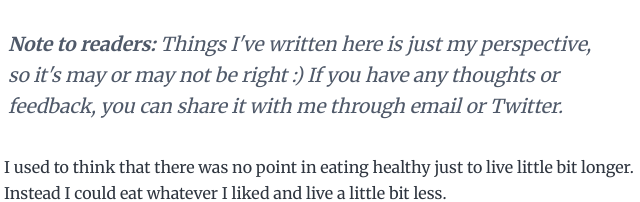
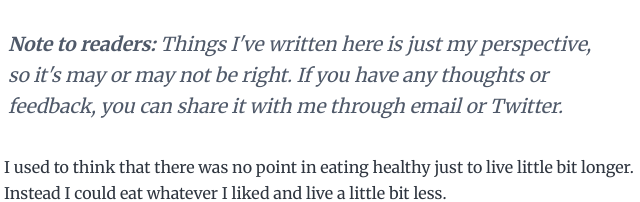
Before and after one commit to shankarsaravanan/personalblog, a Gatsby site: page /2022-05-24-misconception-i-had-about-eating-healthy-food-4/ in a window 1280 px wide. Shown: the part 255-457 px from the top of the page, 320-960 px from the left. Built offline with nearby package versions, Linux system fonts and the light colour scheme; Gatsby itself is replaced by a stand-in of ours.

Commit message:
Update Blog “2022-05-24-misconception-i-had-about-eating-healthy-food-4”

```diff
--- a/content/blog/2022-05-24-misconception-i-had-about-eating-healthy-food-4.md
+++ b/content/blog/2022-05-24-misconception-i-had-about-eating-healthy-food-4.md
@@ -3,7 +3,7 @@ layout: blog
 title: Misconception I had about eating healthy food
 date: 2022-05-24T15:51:33.121Z
 ---
-> **Note to readers:** Things I've written here is just my perspective, so it's may or may not be right :) If you have any thoughts or feedback, you can share it with me through email or Twitter.
+> **Note to readers:** Things I've written here is just my perspective, so it's may or may not be right. If you have any thoughts or feedback, you can share it with me through email or Twitter.
 
 I used to think that there was no point in eating healthy just to live little bit longer. Instead I could eat whatever I liked and live a little bit less.
 
```
